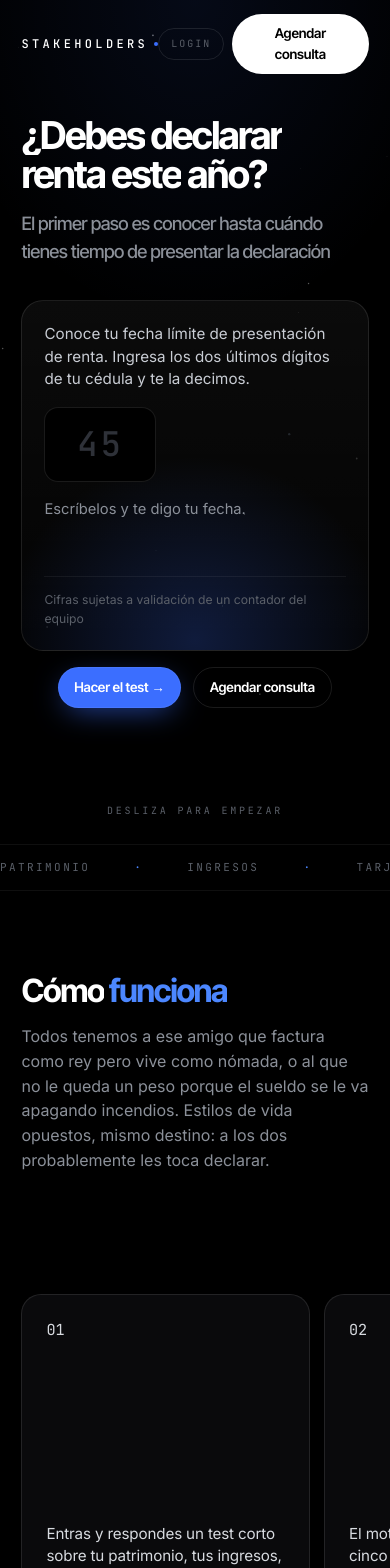
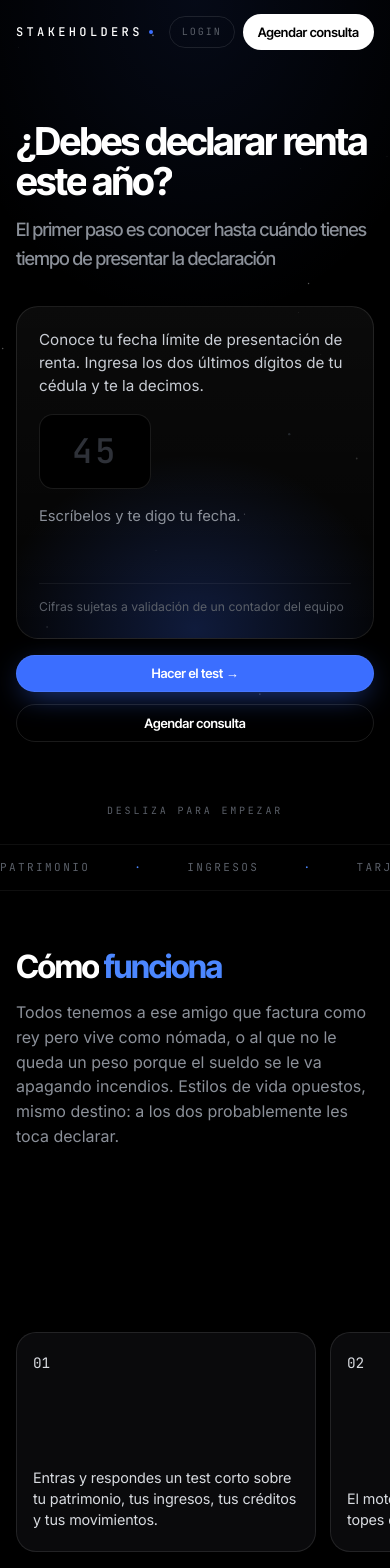
Before and after one commit to St4keholders/RENTA2026, a Next.js app: page / in a window 390 px wide. Shown: the top 1568 px of the page. Built offline with nearby package versions, Linux system fonts and the light colour scheme.

Commit message:
perf: add GPU hardware acceleration for smooth scroll on htrack/steps and fix mobile padding/button centering

```diff
--- a/app/stakeholders.css
+++ b/app/stakeholders.css
@@ -94,11 +94,11 @@ h3 { font-size: clamp(1.35rem, 4vw, 2rem); letter-spacing: -.035em; }
 .nav-actions { display: flex; align-items: center; gap: 12px; }
 .nav-links a:hover { color: var(--white); }
 .pill {
-  display: inline-flex; align-items: center; gap: 8px;
+  display: inline-flex; align-items: center; justify-content: center; text-align: center; gap: 8px;
   background: var(--white); color: #000; border-radius: 999px;
-  padding: 9px 16px; font-family: var(--display); font-weight: 600; font-size: 13.5px;
+  padding: 8px 15px; font-family: var(--display); font-weight: 600; font-size: 13px;
   letter-spacing: -.01em; transition: transform .25s var(--ease), box-shadow .25s var(--ease);
-  cursor: pointer;
+  cursor: pointer; box-sizing: border-box;
 }
 .pill:hover { transform: translateY(-1px); box-shadow: 0 8px 30px rgba(255,255,255,.18); }
 .pill--ghost { background: transparent; color: var(--white); border: 1px solid var(--line); }
@@ -197,7 +197,10 @@ h3 { font-size: clamp(1.35rem, 4vw, 2rem); letter-spacing: -.035em; }
 .hsec__head { padding: calc(84px + env(safe-area-inset-top)) var(--pad) 0; flex: 0 0 auto; }
 .hsec__head .lead { margin-top: 16px; }
 .hsec__body { flex: 1; display: flex; align-items: center; overflow: hidden; min-height: 0; }
-.htrack { display: flex; align-items: stretch; width: max-content; will-change: transform; }
+.htrack {
+  display: flex; align-items: stretch; width: max-content;
+  will-change: transform; transform: translateZ(0); -webkit-backface-visibility: hidden; backface-visibility: hidden;
+}
 
 /* pasos */
 #pasos .htrack { gap: 14px; padding: 0 var(--pad); }
@@ -206,6 +209,7 @@ h3 { font-size: clamp(1.35rem, 4vw, 2rem); letter-spacing: -.035em; }
   border: 1px solid var(--line); border-radius: 20px; background: var(--elev);
   padding: 24px; display: flex; flex-direction: column; justify-content: space-between; gap: 34px;
   min-height: min(42vh, 320px);
+  will-change: transform; transform: translateZ(0); -webkit-backface-visibility: hidden; backface-visibility: hidden;
 }
 .step__n { font-family: var(--mono); font-size: 11px; letter-spacing: .2em; color: var(--blue-hi); }
 .step p { font-size: clamp(.95rem, 3.4vw, 1.05rem); line-height: 1.45; letter-spacing: -.01em; color: #D8DBE0; }
@@ -516,3 +520,38 @@ h3 { font-size: clamp(1.35rem, 4vw, 2rem); letter-spacing: -.035em; }
   .card { transform: translateY(26px) rotate(-6deg); }
   .fade { opacity: 1; transform: none; }
 }
+
+/* RESPONSIVE MOBILE SPACING & ALIGNMENT FIXES */
+@media (max-width: 768px) {
+  :root {
+    --pad: 16px;
+  }
+  .hero {
+    padding-top: calc(60px + env(safe-area-inset-top));
+    padding-bottom: 40px;
+  }
+  .hero__cta {
+    display: flex;
+    flex-direction: column;
+    gap: 10px;
+    width: 100%;
+  }
+  .hero__cta .pill, .cta-box__actions .pill {
+    width: 100%;
+    justify-content: center;
+    text-align: center;
+  }
+  .step {
+    width: min(85vw, 300px);
+    padding: 20px 16px;
+    gap: 18px;
+    min-height: 220px;
+  }
+  .step p {
+    font-size: 0.90rem;
+    line-height: 1.45;
+  }
+  .hsec__head {
+    padding-top: calc(60px + env(safe-area-inset-top));
+  }
+}
```
